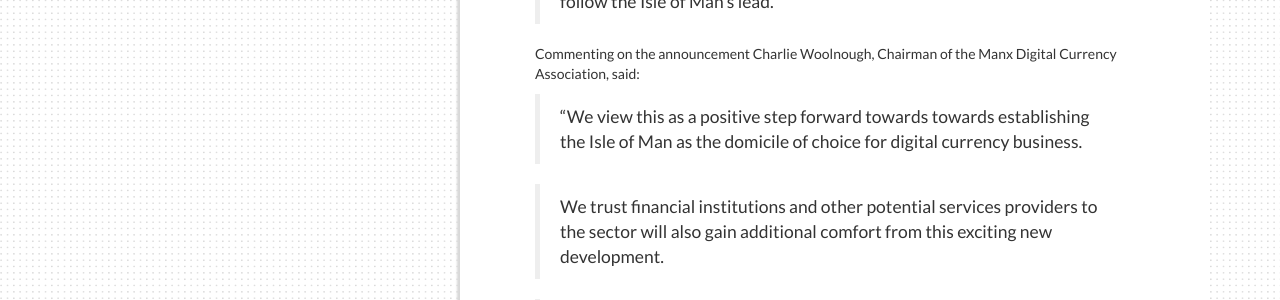
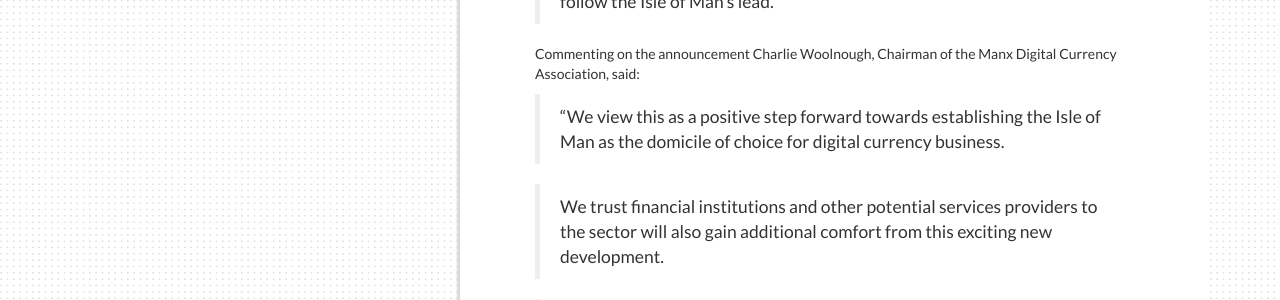
Before and after one commit to Julieparys/MDCA, a Jekyll site: the page built from src/_posts/2014-06-10-iom-moves-to-control-digital-currencies.md, in a window 1280 px wide. Shown: the part 1673-1973 px from the top of the page. Built offline with Jekyll 4.4.1, drawn with Linux system fonts in a browser that asks for light colours; Markdown is read by kramdown in place of the engine named in the settings.

```diff
--- a/src/_posts/2014-06-10-iom-moves-to-control-digital-currencies.md
+++ b/src/_posts/2014-06-10-iom-moves-to-control-digital-currencies.md
@@ -27,7 +27,7 @@ The Minister for Economic Development John Shimmin MHK commented:
 
 Commenting on the announcement Charlie Woolnough, Chairman of the Manx Digital Currency Association, said:
 
-> "We view this as a positive step forward  towards towards establishing the Isle of Man as the domicile of choice for digital currency business.
+> "We view this as a positive step forward towards establishing the Isle of Man as the domicile of choice for digital currency business.
 
 > We trust financial institutions and other potential services providers to the sector will also gain additional comfort from this exciting new development.
 
```
